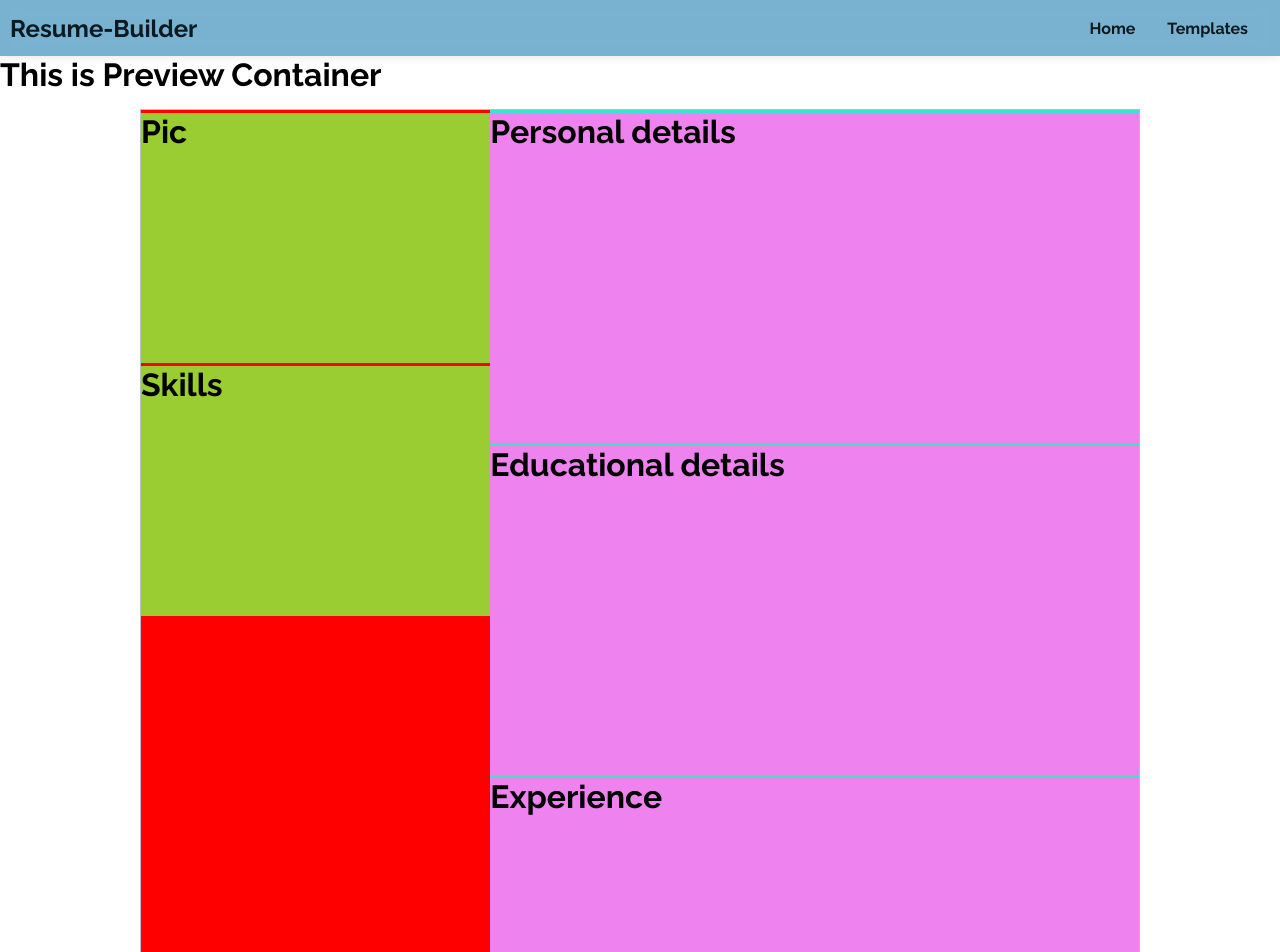
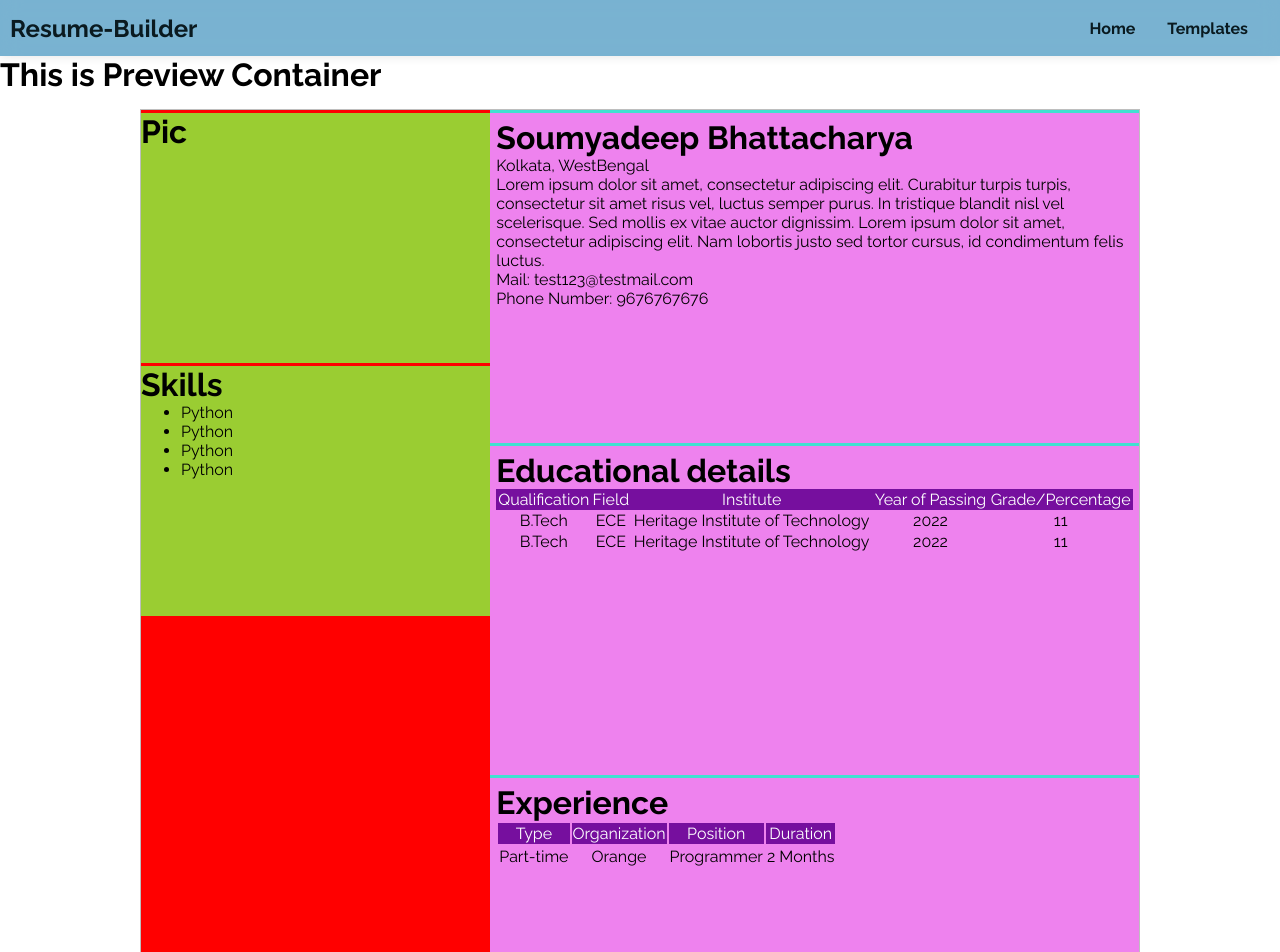
Before and after one commit to SBhattacharya45/resume-builder, a React (Create React App) app: page /preview in a window 1280 px wide. Shown: the top 952 px of the page. Built offline with nearby package versions, Linux system fonts and the light colour scheme.

Commit message:
added dummy data to template 2

```diff
--- a/src/components/Templates/Template2/Template2.js
+++ b/src/components/Templates/Template2/Template2.js
@@ -15,17 +15,64 @@ class Template2 extends Component {
                     </div>
                     <div className={classes.leftSubSec}>
                         <h1>Skills</h1>
+                        <ul>
+                            <li>Python</li>
+                            <li>Python</li>
+                            <li>Python</li>
+                            <li>Python</li>
+                        </ul>
                     </div>
                 </div>
                 <div className={classes.rightContainer}>
                     <div className={classes.rightSubSec}>
-                        <h1>Personal details</h1>
+                        <h1>Soumyadeep Bhattacharya</h1>
+                        <p>Kolkata, WestBengal</p>
+                        <p>Lorem ipsum dolor sit amet, consectetur adipiscing elit. Curabitur turpis turpis, consectetur sit amet risus vel, luctus semper purus. In tristique blandit nisl vel scelerisque. Sed mollis ex vitae auctor dignissim. Lorem ipsum dolor sit amet, consectetur adipiscing elit. Nam lobortis justo sed tortor cursus, id condimentum felis luctus.</p>
+                        <p>Mail: test123@testmail.com</p>
+                        <p>Phone Number: 9676767676</p>
                     </div>
                     <div className={classes.rightSubSec}>
                         <h1>Educational details</h1>
+                        <table className={classes.Table}>
+                            <tr className={classes.HeaderRow}>
+                                <th>Qualification</th>
+                                <th>Field</th>
+                                <th>Institute</th>
+                                <th>Year of Passing</th>
+                                <th>Grade/Percentage</th>
+                            </tr>
+                            <tr>
+                                <td>B.Tech</td>
+                                <td>ECE</td>
+                                <td>Heritage Institute of Technology</td>
+                                <td>2022</td>
+                                <td>11</td>
+                            </tr>
+                            <tr>
+                                <td>B.Tech</td>
+                                <td>ECE</td>
+                                <td>Heritage Institute of Technology</td>
+                                <td>2022</td>
+                                <td>11</td>
+                            </tr>
+                        </table>
                     </div>
                     <div className={classes.rightSubSec}>
                         <h1>Experience</h1>
+                        <table>
+                            <tr>
+                                <th>Type</th>
+                                <th>Organization</th>
+                                <th>Position</th>
+                                <th>Duration</th>
+                            </tr>
+                            <tr>
+                                <td>Part-time</td>
+                                <td>Orange</td>
+                                <td>Programmer</td>
+                                <td>2 Months</td>
+                            </tr>
+                        </table>
                     </div>
                 </div>
             </div>
--- a/src/components/Templates/Template2/Template2.module.css
+++ b/src/components/Templates/Template2/Template2.module.css
@@ -25,6 +25,7 @@
     height: 330px;
     background-color: violet;
     margin-top: 3px;
+    padding: 6px;
 }
 
 .leftSubSec {
@@ -32,3 +33,17 @@
     background-color: yellowgreen;
     margin-top: 3px;
 }
+
+.Table {
+    border-collapse: collapse;
+    width: 100%;
+}
+th {
+    background-color: #760f9e;
+    color: white;
+    font-weight: 400;
+}
+
+th, td {
+    text-align: center;
+}
```
